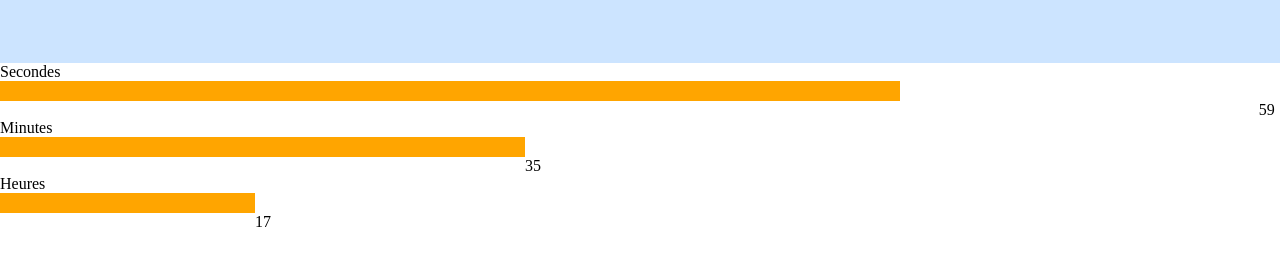
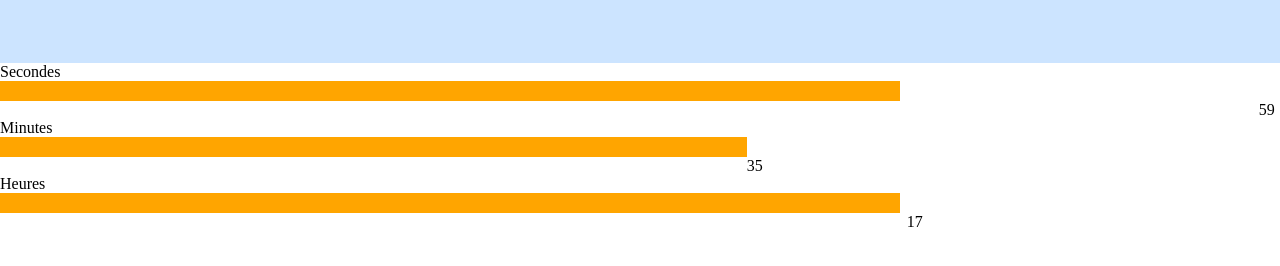
Before and after one commit to rfkdali/DayNight, a plain HTML site: page index.html in a window 1280 px wide. Shown: the part 102-368 px from the top of the page. Drawn offline with Linux system fonts and the light colour scheme.

Commit message:
trying to clean code

```diff
--- a/css/jauge.css
+++ b/css/jauge.css
@@ -1,11 +1,11 @@
-#jauge, #jauge2, #jauge3{
+#jauge1, #jauge2, #jauge3{
 	width: 0px;
 	max-width: 900px;
 	height: 20px;
 	background-color: orange;
 }
 
-#position, #position2, #position3{
+#position1, #position2, #position3{
 	width: 900px;
 	position: relative;
 	left: 0px;
--- a/index.html
+++ b/index.html
@@ -10,8 +10,8 @@
 	<div id="time"></div>
 
 	<p>Secondes</p>
-	<div id="jauge"></div>
-	<div id="position"></div>
+	<div id="jauge1"></div>
+	<div id="position1"></div>
 
 	<p>Minutes</p>
 	<div id="jauge2"></div>
--- a/js/time.js
+++ b/js/time.js
@@ -25,6 +25,7 @@ function styleSwitch () {
 	}
 	document.getElementsByTagName('head')[0].innerHTML = '<link rel="stylesheet" type="text/css" href="css/styles.css">'+ '<link rel="stylesheet" type="text/css" href="css/jauge.css">' + '<link rel="stylesheet" type="text/css" href="'+dayStyle+'">';
 }
+
 styleSwitch();
 
 
@@ -32,36 +33,36 @@ var i = 0;
 var j = 0;
 var timer;
 
-function jauge () {
-	console.log(i)
-	i++;
-	console.log("test : " + (i-1));
-	//set max width
+function pgBar () {
+
 	var w = window.innerWidth;
 	console.log('window width = ' + w);
 
-	var containerWidth = document.getElementById('container').style.width;
-	containerWidth = w;
-	console.log('container width = ' + containerWidth);
+	function pgBarWidth () {
+		document.getElementById('jauge1').style.width = ((w * s)/60) + 'px';
+		document.getElementById('jauge2').style.width = ((w * m)/60) + 'px';
+		document.getElementById('jauge3').style.width = ((w * h)/24) + 'px';
+	}
+	pgBarWidth();
+
+	//let's go
+
+	document.getElementById('position1').style.left = ((w * s)/60) + 'px';
+	document.getElementById('position1').innerHTML = s;
+	console.log('seconds : ' + s);
 
 
-
-	document.getElementById('jauge').style.width = (w*s/60) + 'px';
-	document.getElementById('position').style.left = (w*s/60) + 'px';
-	document.getElementById('position').innerHTML = s;
-
-	document.getElementById('jauge2').style.width = m * 15 + 'px';
-	document.getElementById('position2').style.left = m * 15 + 'px';
+	document.getElementById('position2').style.left = ((w * m)/60) + 'px';
 	document.getElementById('position2').innerHTML = m;
-	console.log(m);
-
-	document.getElementById('jauge3').style.width = h * 15 + 'px';
-	document.getElementById('position3').style.left = h * 15 + 'px';
-	document.getElementById('position3').innerHTML = h;
-	console.log(h);
+	console.log('minutes : ' + m);
 
 
-	timer = setTimeout(jauge, 1000)
+	document.getElementById('position3').style.left = ((w * h)/24) + 'px';
+	document.getElementById('position3').innerHTML = h;
+	console.log('hours : ' + h);
+
+
+	timer = setTimeout(pgBar, 1000);
 
 	if(j==24){
 		stopTimer()
@@ -72,4 +73,4 @@ function stopTimer () {
 	clearTimeout(timer)
 }
 
-jauge();
+pgBar();
```
